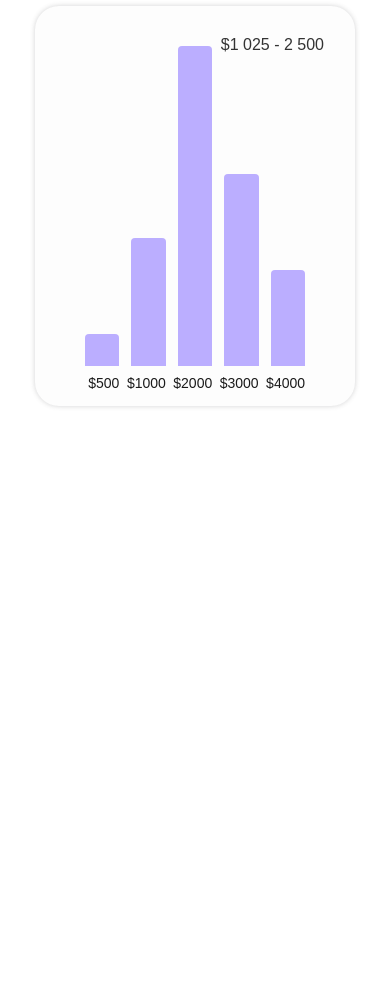
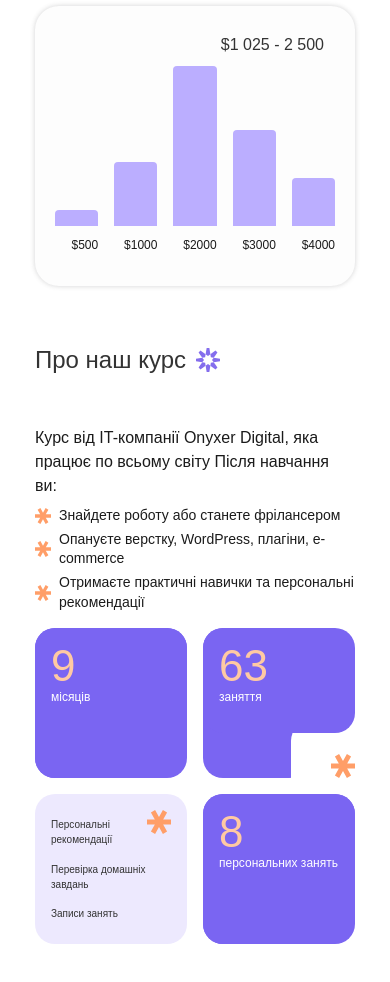
Before and after one commit to Mar4ik-G/ui-onixer, a React (Vite) app: page / in a window 390 px wide. Shown: the part 3020-4002 px from the top of the page. Before the commit the page ends 3458 px from the top, so only its background shows below. Built offline with nearby package versions, Linux system fonts and the light colour scheme; a web font is replaced by a local one.

Commit message:
add AboutCourse component and update styles for improved mobile responsiveness

```diff
--- a/src/App.tsx
+++ b/src/App.tsx
@@ -30,7 +30,7 @@ function App() {
                         <WordPressInfo/>
                         <Facts/>
                         <Salary/>
-                        {/* <AboutCourse/> */}
+                        <AboutCourse/>
                         {/* <CourseDirections/> */}
                         {/* <CourseDetails/> */}
                         {/* <CourseFitSection/> */}
--- a/src/components/AboutCourse/course.scss
+++ b/src/components/AboutCourse/course.scss
@@ -262,3 +262,129 @@
     }
   }
 }
+
+@media (max-width: 1150px) {
+  .about-course {
+    padding: 40px 35px;
+
+    .about-course__card--stat:nth-of-type(1),
+    .about-course__card--stat:nth-of-type(5) {
+      &::before,
+      &::after {
+        width: 100%;
+        height: 100%;
+      }
+    }
+
+    &__title {
+      font-size: 24px;
+    }
+
+    &__icon {
+      width: 24px;
+      height: 24px;
+    }
+
+    &__description {
+      margin: 0 0 8px;
+      font-size: 16px;
+    }
+
+    &__benefits {
+      gap: 4px;
+
+      li {
+        font-size: 14px;
+      }
+
+      .benefit__icon {
+        width: 16px;
+        height: 16px;
+        flex-shrink: 0;
+      }
+    }
+
+
+    &__brand {
+      border-radius: 20px;
+      min-width: 200px;
+      height: 124px;
+    }
+
+    &__card {
+      border-radius: 20px;
+      padding: 16px;
+      height: 150px;
+
+      &--small {
+        grid-column: span 6;
+      }
+
+      &--wide {
+        display: none;
+      }
+
+      &--stat {
+        border-radius: 40px;
+
+        &::after {
+          border-radius: 20px;
+        }
+
+        &::before {
+          content: '';
+          border-radius: 20px;
+        }
+
+
+        .about-course__value {
+          font-size: 44px;
+        }
+
+        .about-course__label {
+          font-size: 12px;
+        }
+
+        img{
+          width: 24px;
+          height: 24px;
+        }
+
+        .about-course__corner-wrapper{
+          position: absolute;
+          bottom: 15%;
+          right: 15%;
+          width: 80px;
+          height: 80px;
+          z-index: -1;
+          background: #7a65f2;
+          .about-course__corner {
+            position: absolute;
+            bottom: -56.7%;
+            right: -49%;
+            width: 100%;
+            height: 100%;
+            background: white;
+            border-top-left-radius: 20px;
+          }
+        }
+      }
+
+      &--list {
+        font-size: 16px;
+        padding: 16px;
+
+        ul {
+          li{
+            font-size: 10px;
+          }
+        }
+
+        .about-course__icon {
+          width: 24px;
+          height: 24px;
+        }
+      }
+    }
+  }
+}
--- a/src/components/Salary/salary.scss
+++ b/src/components/Salary/salary.scss
@@ -160,9 +160,9 @@
     display: flex;
     align-items: flex-end;
     position: relative;
-    gap: 12px;
-    padding: 40px 50px;
-    height: 400px;
+    gap: 16px;
+    padding: 60px 20px;
+    height: 280px;
     overflow-x: auto
 
   }
@@ -177,6 +177,10 @@
     color: #1B1B1B;
     padding-top: 4px;
     position: relative;
+    &::after {
+      font-size: 12px;
+
+    }
   }
 }
 }
```
